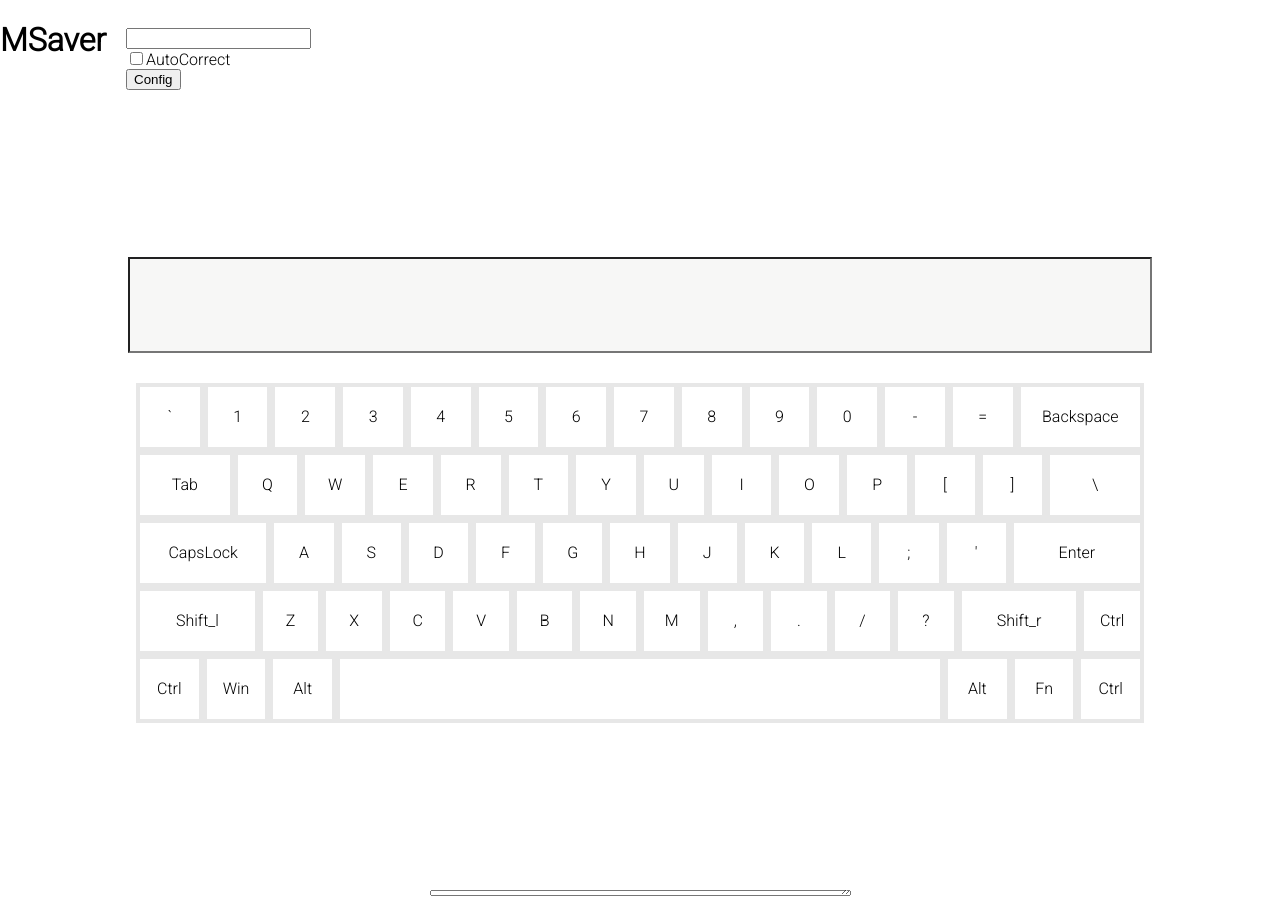
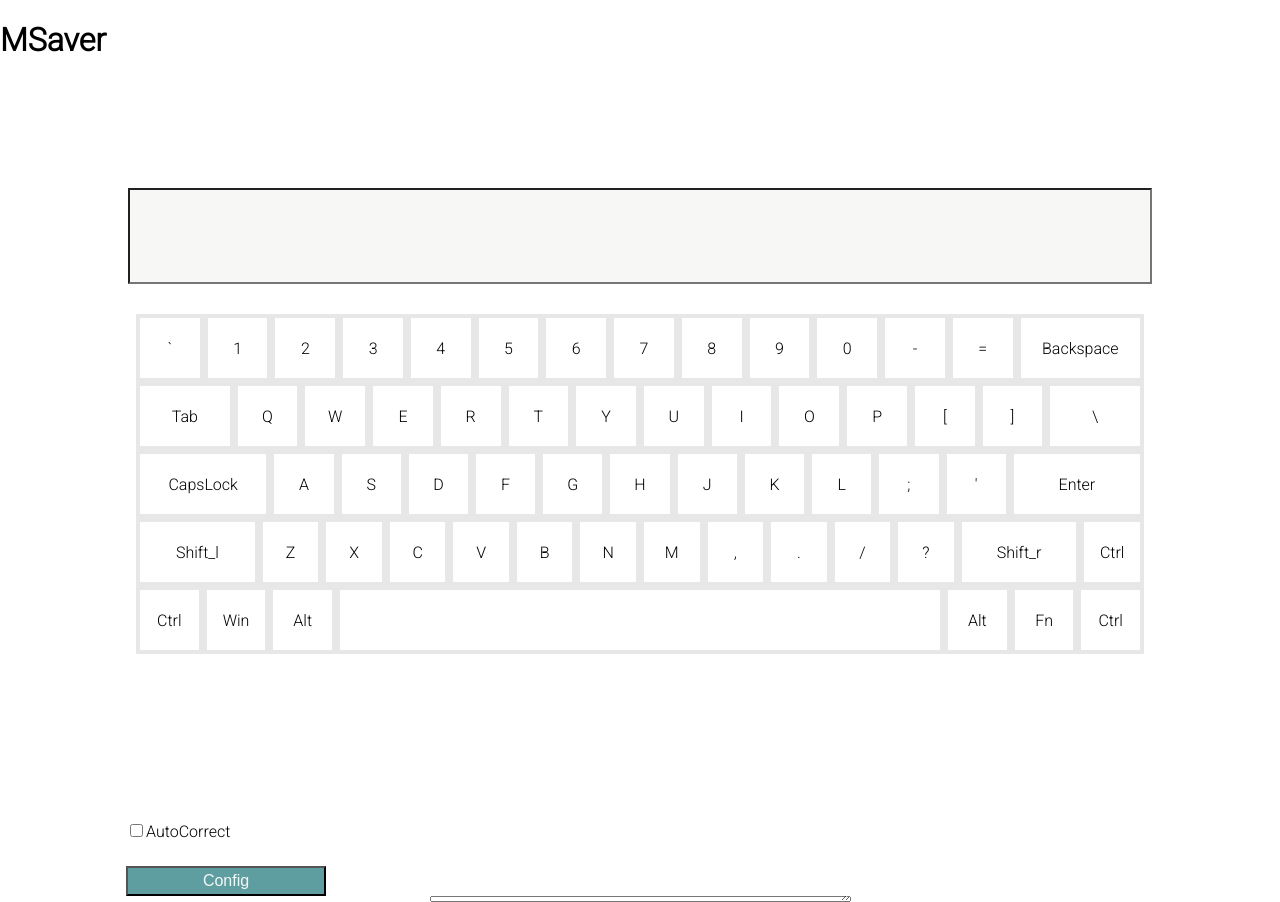
Before and after one commit to suryanarayanandv/mSaver, a React (Create React App) app in the folder ui/: page / in a window 1280 px wide. Built offline with nearby package versions, Linux system fonts and the light colour scheme.

Commit message:
added: Config Button

```diff
--- a/ui/src/components/ConfigArea.jsx
+++ b/ui/src/components/ConfigArea.jsx
@@ -1,12 +1,15 @@
-import React, {useState} from "react";
+import React, { useState } from "react";
 import Keyboard from "./Keyboard";
-import {getData,updateLetter} from "../data/db"
+import { getData, updateLetter } from "../data/db";
+import "../styles/configarea.css";
 
 function ConfigArea({ isAutoComplete, setAutoComplete }) {
-    const [value, setValue] = useState("");
-    const [letters, setLetters] = useState([]);
   const [auto, setAuto] = useState(isAutoComplete);
 
+  //KEYBOARD HANDLERS
+  const [wholeData, setWholeData] = useState(getData);
+  const [enteredValue, setEnteredValue] = useState([]);
+  const [clickedButtonRef, setClickedButtonRef] = useState();
 
   function handleConfig() {
     fetch("http://127.0.0.1:8000/saver/config", {
@@ -15,7 +18,7 @@ function ConfigArea({ isAutoComplete, setAutoComplete }) {
         "Content-Type": "application/json",
       },
       body: JSON.stringify({
-          letter: value,
+        letter: enteredValue[0].toLowerCase(),
       }),
     })
       .then((res) => res.json())
@@ -35,86 +38,89 @@ function ConfigArea({ isAutoComplete, setAutoComplete }) {
   // TODO: Add multiple letter config
   // TODO: Add Keyboard layout
 
+  const upDateProcess = (item) => {
+    const toBeUpdated = !item.active;
+    const updatedData = updateLetter(item.id, toBeUpdated);
+    setWholeData(updatedData);
+  };
 
-    //KEYBOARD HANDLERS
-
-  const [wholeData,setWholeData]=useState(getData);
-  const [enteredValue,setEnteredValue]=useState([]);
-  const [clickedButtonRef,setClickedButtonRef]=useState();
-
-  const upDateProcess=(item)=>{
-    const toBeUpdated = !item.active;
-    const updatedData=updateLetter(item.id,toBeUpdated);
-    setWholeData(updatedData);
-  }
-
-
-  const handleSubmit=(e)=>{
-
-    const recent_key=e.target.innerHTML;
-    if(recent_key === "Ctrl" || recent_key ==="Alt" || recent_key ==="Shift_l" || recent_key ==="Shift_r" || recent_key ==="Win" ||recent_key === "Fn"
-      || recent_key === "CapsLock" || recent_key === "Tab" ||recent_key === "Enter"){
+  const handleSubmit = (e) => {
+    const recent_key = e.target.innerHTML;
+    if (
+      recent_key === "Ctrl" ||
+      recent_key === "Alt" ||
+      recent_key === "Shift_l" ||
+      recent_key === "Shift_r" ||
+      recent_key === "Win" ||
+      recent_key === "Fn" ||
+      recent_key === "CapsLock" ||
+      recent_key === "Tab" ||
+      recent_key === "Enter"
+    ) {
       return;
     }
 
-
-    wholeData.map((item,index)=>{
-      if(item.text === recent_key){
-
-        if(recent_key === "Backspace"){
+    wholeData.map((item, index) => {
+      if (item.text === recent_key) {
+        if (recent_key === "Backspace") {
           setClickedButtonRef(e.target.innerHTML);
-          const valueDeleted=enteredValue.pop();
-          wholeData.map((item)=>(
-            item.text === valueDeleted ? upDateProcess(item): item
-          ))
+          const valueDeleted = enteredValue.pop();
+          wholeData.map((item) =>
+            item.text === valueDeleted ? upDateProcess(item) : item
+          );
           setEnteredValue(enteredValue);
           return null;
         }
-        if(recent_key === ' '){
+        if (recent_key === " ") {
           setClickedButtonRef(e.target.innerHTML);
           upDateProcess(item);
-          setEnteredValue((prevKey)=>[...prevKey,e.target.innerHTML]);
+          setEnteredValue((prevKey) => [...prevKey, e.target.innerHTML]);
           setClickedButtonRef(e.target.innerHTML);
           return null;
         }
 
-        if(enteredValue.includes(recent_key)){
-          const index=enteredValue.indexOf(recent_key);
-          enteredValue.splice(index,1)
+        if (enteredValue.includes(recent_key)) {
+          const index = enteredValue.indexOf(recent_key);
+          enteredValue.splice(index, 1);
           setEnteredValue(enteredValue);
           upDateProcess(item);
           return null;
         }
 
         upDateProcess(item);
-        setEnteredValue((prevKey)=>[...prevKey,e.target.innerHTML]);
+        setEnteredValue((prevKey) => [...prevKey, e.target.innerHTML]);
         setClickedButtonRef(e.target.innerHTML);
       }
       return null;
-    })
-  }
-
-
+    });
+  };
 
   return (
     <>
-        <input id="input" value={ value } onChange={(e) => handleChange(e)} />
-        <br />
-        <input type="checkbox" id="auto" name="auto" checked={auto} onChange={() => {
+      <Keyboard
+        wholeData={wholeData}
+        firstRow={wholeData.slice(0, 14)}
+        secondRow={wholeData.slice(14, 28)}
+        thirdRow={wholeData.slice(28, 41)}
+        fourthRow={wholeData.slice(41, 55)}
+        handleSubmit={handleSubmit}
+        enteredValue={enteredValue}
+        clickedButtonRef={clickedButtonRef}
+      />
+
+      <input
+        type="checkbox"
+        id="auto"
+        name="auto"
+        checked={auto}
+        onChange={() => {
           setAuto(!auto);
           setAutoComplete(!auto);
-        }} />AutoCorrect
+        }}
+      />
+      AutoCorrect
       <br />
-        <button onClick={handleConfig}>Config</button>
-        <Keyboard
-        wholeData={wholeData}
-        firstRow={wholeData.slice(0,14)}
-        secondRow={wholeData.slice(14,28)}
-        thirdRow={wholeData.slice(28,41)}
-        fourthRow={wholeData.slice(41,55)}
-        handleSubmit={handleSubmit}
-        enteredValue={enteredValue}
-        clickedButtonRef={clickedButtonRef}/>
+      <button className="configButton" onClick={handleConfig}>Config</button>
     </>
   );
 }
```
Lines whose indentation alone changed are shown as unchanged.
